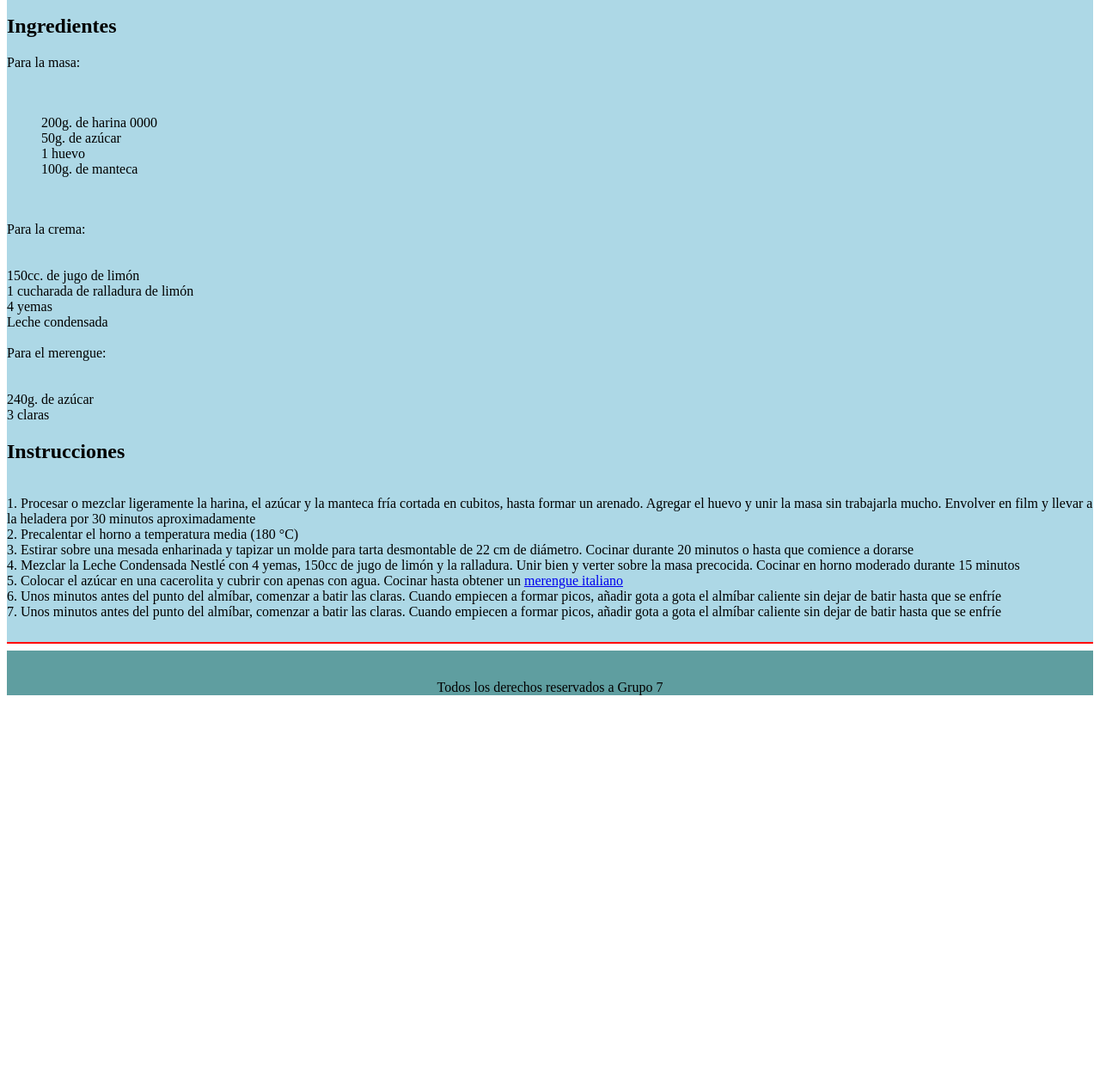
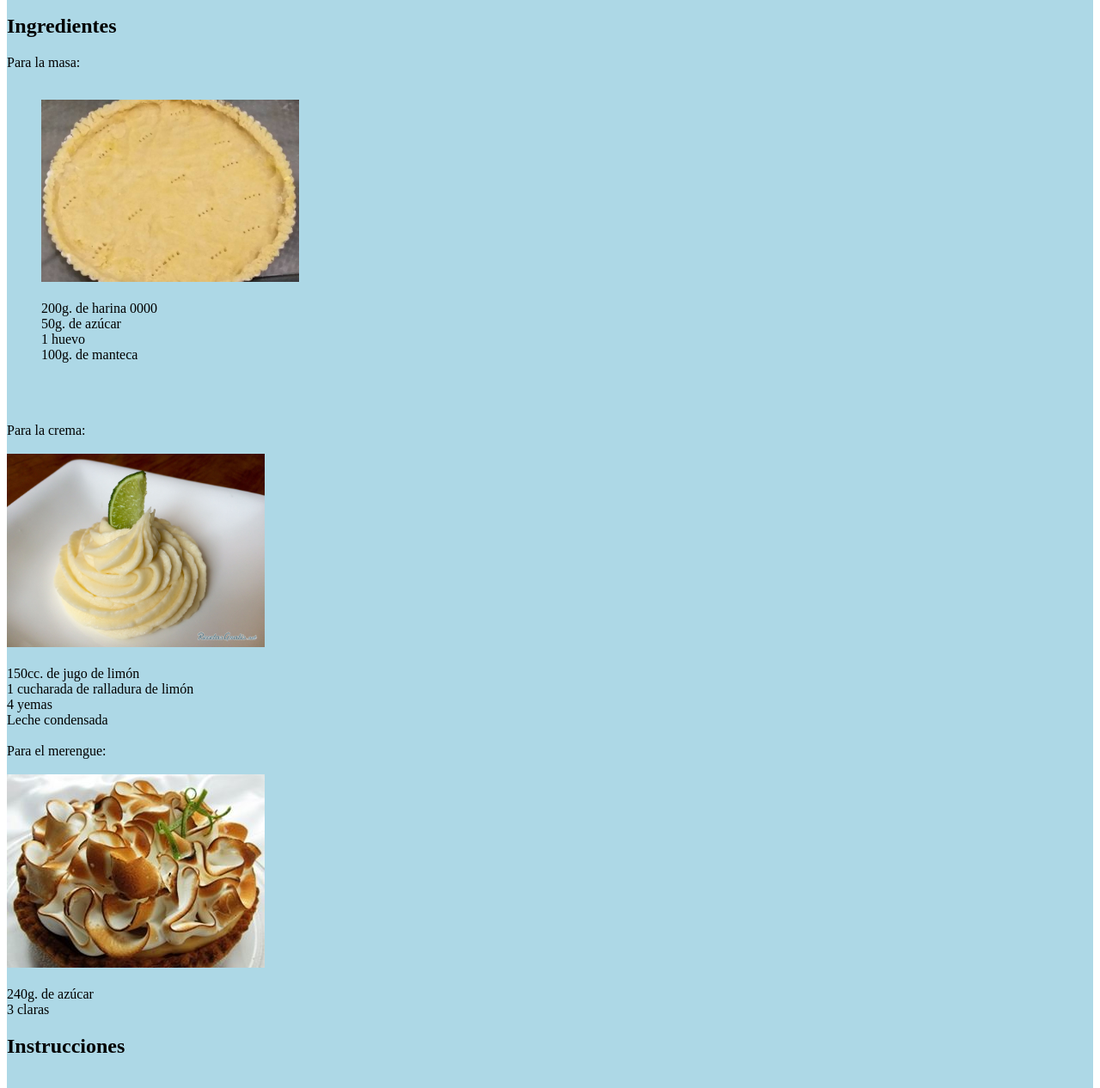
Before and after one commit to Nallis02/Practica-5-front, a plain HTML site: page index.html in a window 1280 px wide. Shown: the part 313-1579 px from the top of the page at 86% size. Before the commit the page ends 1138 px from the top, so only its background shows below. Drawn offline with Linux system fonts and the light colour scheme.

Commit message:
Se agregan imagenes a cada paso de la receta y se agragan a la pagina principal

```diff
--- a/index.html
+++ b/index.html
@@ -59,6 +59,8 @@
         <p>Para la masa:</p>
         <ul type="none">
             <br>
+            <img src="/img/masa.jpg" alt="Imagen de la masa" width="300">
+            <br>
             <br>
             <li>200g. de harina 0000</li>
             <li>50g. de azúcar</li>
@@ -66,9 +68,11 @@
             <li>100g. de manteca</li>
         </ul>
         <br>
-
+        <br>
         <ul style="display: inline;" type="none">
             <li> Para la crema:</li>
+            <br>
+            <img src="/img/crema.jpg" alt="Imagen de la crema" width="300">
             <br>
             <br>
             <li>150cc. de jugo de limón</li>
@@ -78,6 +82,8 @@
         </ul>
         <ul style="display: inline;" type="none">
             <li>Para el merengue:</li>
+            <br>
+            <img src="/img/merengue.jpg" alt="Imagen merengue" width="300">
             <br>
             <br>
             <li>240g. de azúcar</li>
```
Also changed, not shown: img/crema.jpg (added), img/masa.jpg (added), img/merengue.jpg (added).
